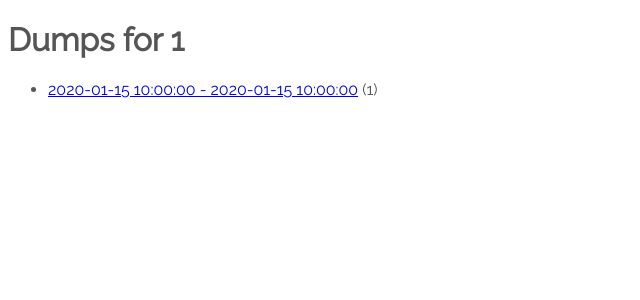
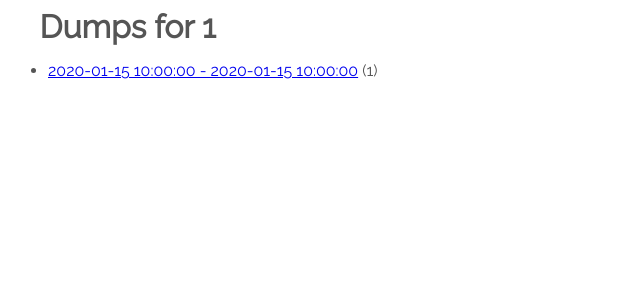
Before and after one commit to mitmedialab/MediaCloudLandscape, a Flask app: template templates/dumps.html in a window 1280 px wide. Shown: the top 300 px of the page, without its empty margins (0-640 px from the left). Run offline with Flask 2, Linux system fonts and the light colour scheme; the template is opened without the code that fills it: most values are stand-ins (such as "Sample title", 1, 10 or a date in 2020); parts of the project's set-up code (start-up, migrations or seed data) failed here and were passed over; some web fonts are replaced.

Commit message:
Updating styling for header.

```diff
--- a/static/landscape_style.css
+++ b/static/landscape_style.css
@@ -12,6 +12,23 @@
 body {
 	font-family: 'BebasNeueBook', 'Raleway', 'Verdana', 'BebasNeueRegular';
 	color: #555;
+}
+
+h1, h2 {
+  width: 95%;
+  margin-left: auto;
+  margin-right:auto;
+  margin-top:auto;
+  margin-bottom:auto;
+}
+
+h1 {
+  font-size: 60;
+}
+
+h2 {
+  font-size: 30;
+  color: #BBB;
 }
 
 /** background: #222; width: 1800; height: 1000; margin-left: auto; margin-right: auto; */
```
